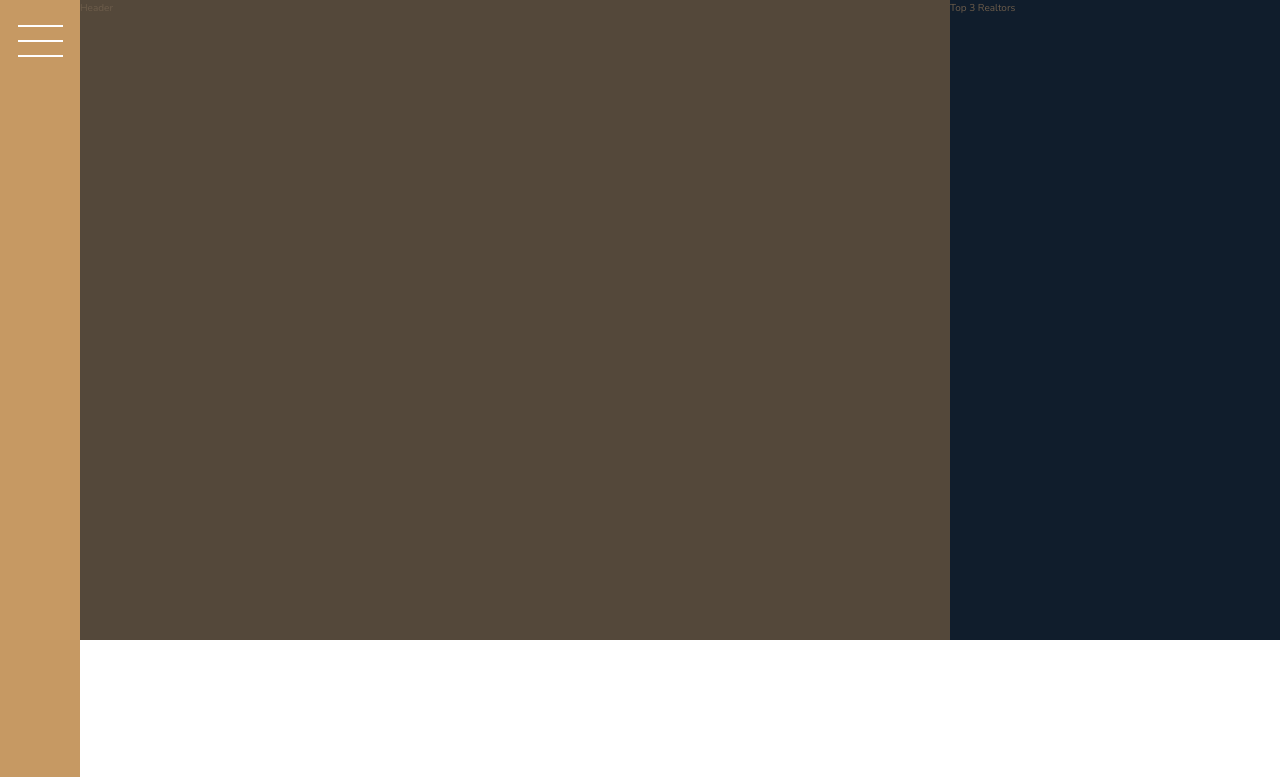
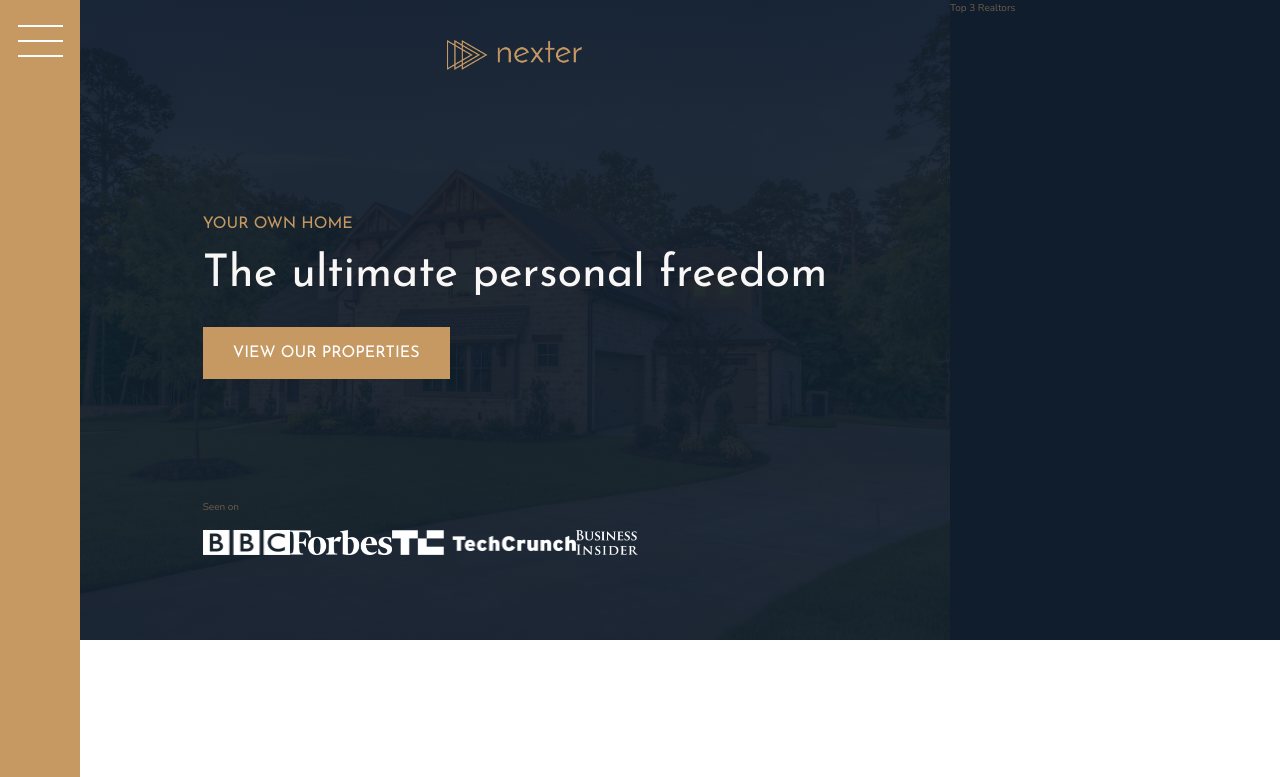
Before and after one commit to codecallogic/nexter, a React app: page / in a window 1280 px wide. Shown: the top 777 px of the page. Built offline with nearby package versions, Linux system fonts and the light colour scheme.

Commit message:
completed first part of header section

```diff
--- a/src/app/App.js
+++ b/src/app/App.js
@@ -7,7 +7,19 @@ function App() {
       <div className="sidebar">
         <button className="nav-btn"></button>
       </div>
-      <header className="header">Header</header>
+      <header className="header">
+        <img src="/images/logo.png" alt="Nexter Logo" className="header-logo"/>
+        <h3 className="heading-3">Your own home</h3>
+        <h1 className="heading-1">The ultimate personal freedom</h1>
+        <button className="btn header-btn">View our properties</button>
+        <div className="header-seenon-text">Seen on</div>
+        <div className="header-seenon-logos">
+          <img src="/images/logo-bbc.png" alt="Seen on logo 1"/>
+          <img src="/images/logo-forbes.png" alt="Seen on logo 2"/>
+          <img src="/images/logo-techcrunch.png" alt="Seen on logo 3"/>
+          <img src="/images/logo-bi.png" alt="Seen on logo 4"/>
+        </div>
+      </header>
       <div className="realtors">Top 3 Realtors</div>
       <section className="features">
         <div className="feature">
--- a/src/cssComponents/_header.scss
+++ b/src/cssComponents/_header.scss
@@ -1,4 +1,33 @@
 .header {
     background-color: $color-grey-dark-1;
     grid-column: full-start / col-end 6;
+    background-image: linear-gradient(rgba($color-secondary, .93), rgba($color-secondary, .93)), url('/images/hero.jpeg');
+    background-size: cover;
+    background-position: center;
+    padding: 8rem;
+    padding-top: 4rem;
+    display: grid;
+    grid-template-rows: 1fr min-content 6rem 1fr;
+    grid-template-columns: max-content;
+    grid-gap: 1.5rem;
+    justify-content: center;
+
+    &-logo {
+        height: 3rem;
+        justify-self: center;
+    }
+
+    &-btn {
+        align-self: start;
+        justify-self: start;
+    }
+
+    &-seenon-text {}
+
+    &-seenon-logos {
+
+        img {
+            height: 2.5rem;
+        }
+    }
 }
--- a/src/cssComponents/_typography.scss
+++ b/src/cssComponents/_typography.scss
@@ -27,6 +27,9 @@
 }
 .heading-1 {
     @extend %heading;
+    font-size: 4.5rem;
+    color: $color-grey-light-1;
+    line-height: 1;
 }
 
 .btn {
```
Also changed, not shown: src/app/App.css.
